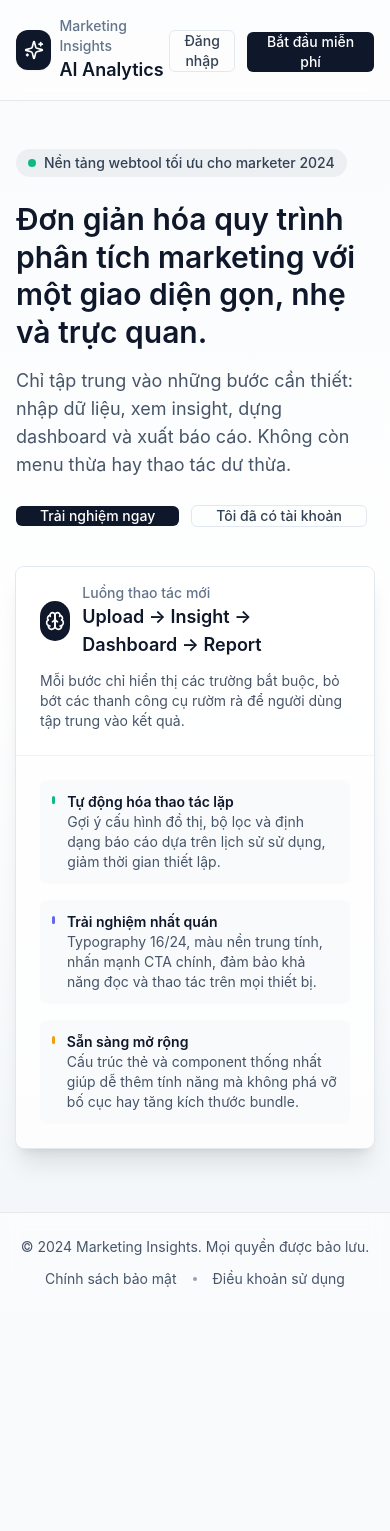
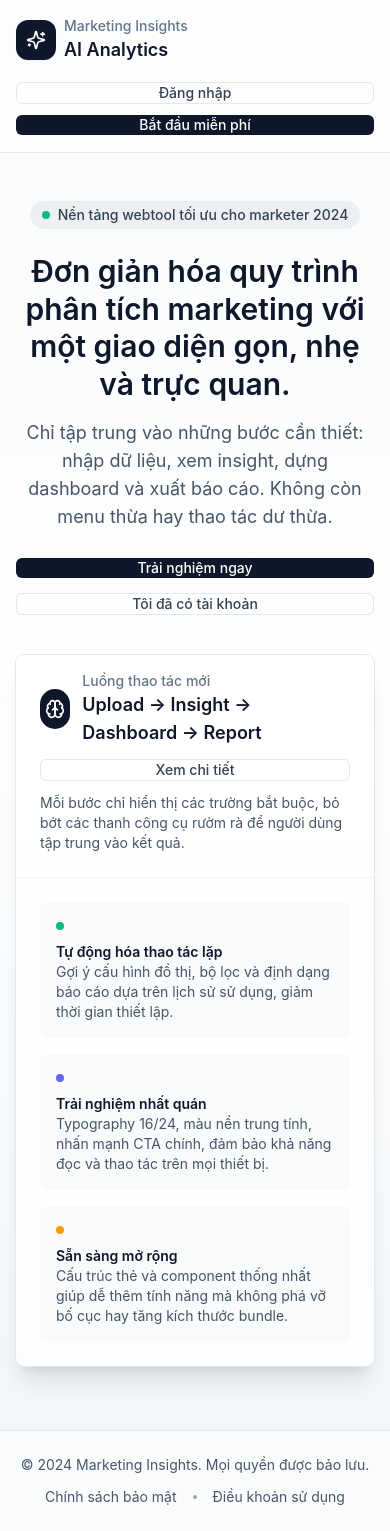
Before and after one commit to hana89088/double-T, a React (Vite) app: page / in a window 390 px wide. Before the commit the page ends 1313 px from the top, so only its background shows below. Built offline with nearby package versions, Linux system fonts and the light colour scheme; no server answers.

Commit message:
Improve home page responsiveness

```diff
--- a/src/pages/Home.tsx
+++ b/src/pages/Home.tsx
@@ -1,13 +1,13 @@
 import { Link } from "react-router-dom";
 import { Button } from "@/components/ui/button";
-import { Card, CardContent, CardHeader, CardTitle } from "@/components/ui/card";
+import { Card, CardContent, CardHeader } from "@/components/ui/card";
 import { Brain, Sparkles } from "lucide-react";
 
 export default function Home() {
   return (
     <div className="min-h-screen bg-gradient-to-b from-slate-50 via-white to-slate-100 text-slate-900">
       <header className="border-b bg-white/80 backdrop-blur supports-[backdrop-filter]:bg-white/60">
-        <div className="mx-auto flex max-w-6xl items-center justify-between px-4 py-4 sm:px-6 lg:px-8">
+        <div className="mx-auto flex max-w-6xl flex-col gap-4 px-4 py-4 sm:flex-row sm:items-center sm:justify-between sm:px-6 lg:px-8">
           <div className="flex items-center gap-2">
             <span className="inline-flex h-10 w-10 items-center justify-center rounded-xl bg-slate-900 text-white shadow-sm">
               <Sparkles className="h-5 w-5" />
@@ -17,14 +17,14 @@ export default function Home() {
               <p className="text-lg font-semibold text-slate-900">AI Analytics</p>
             </div>
           </div>
-          <div className="flex items-center gap-3">
-            <Link to="/login">
-              <Button variant="outline" className="border-slate-200 text-slate-700 hover:bg-slate-100">
+          <div className="flex flex-col gap-2 sm:flex-row sm:items-center sm:gap-3">
+            <Link to="/login" className="w-full sm:w-auto">
+              <Button variant="outline" className="w-full border-slate-200 text-slate-700 hover:bg-slate-100 sm:w-auto">
                 Đăng nhập
               </Button>
             </Link>
-            <Link to="/register">
-              <Button className="bg-slate-900 px-4 text-white hover:bg-slate-800">Bắt đầu miễn phí</Button>
+            <Link to="/register" className="w-full sm:w-auto">
+              <Button className="w-full bg-slate-900 px-4 text-white hover:bg-slate-800 sm:w-auto">Bắt đầu miễn phí</Button>
             </Link>
           </div>
         </div>
@@ -32,7 +32,7 @@ export default function Home() {
 
       <main className="mx-auto max-w-6xl px-4 pb-16 pt-12 sm:px-6 lg:px-8 lg:pb-24 lg:pt-16">
         <section className="grid gap-10 lg:grid-cols-[1.1fr,0.9fr] lg:items-center">
-          <div className="space-y-6">
+          <div className="space-y-6 text-center sm:text-left">
             <div className="inline-flex items-center gap-2 rounded-full bg-slate-900/5 px-3 py-1 text-sm font-medium text-slate-700">
               <span className="h-2 w-2 rounded-full bg-emerald-500" />
               Nền tảng webtool tối ưu cho marketer 2024
@@ -46,12 +46,12 @@ export default function Home() {
                 menu thừa hay thao tác dư thừa.
               </p>
             </div>
-            <div className="flex flex-wrap gap-3">
-              <Link to="/register">
-                <Button className="bg-slate-900 px-6 text-white hover:bg-slate-800">Trải nghiệm ngay</Button>
+            <div className="flex flex-col items-stretch justify-center gap-3 sm:flex-row sm:flex-wrap sm:items-center">
+              <Link to="/register" className="w-full sm:w-auto">
+                <Button className="w-full bg-slate-900 px-6 text-white hover:bg-slate-800 sm:w-auto">Trải nghiệm ngay</Button>
               </Link>
-              <Link to="/login">
-                <Button variant="outline" className="border-slate-200 px-6 text-slate-700 hover:bg-slate-100">
+              <Link to="/login" className="w-full sm:w-auto">
+                <Button variant="outline" className="w-full border-slate-200 px-6 text-slate-700 hover:bg-slate-100 sm:w-auto">
                   Tôi đã có tài khoản
                 </Button>
               </Link>
@@ -60,6 +60,7 @@ export default function Home() {
 
           <Card className="border-none bg-white/80 shadow-xl ring-1 ring-slate-200">
             <CardHeader className="space-y-3 border-b border-slate-100 pb-6">
+              <div className="flex flex-col gap-3 sm:flex-row sm:items-center sm:justify-between">
                 <div className="flex items-center gap-3">
                   <span className="inline-flex h-10 w-10 items-center justify-center rounded-full bg-slate-900 text-white">
                     <Brain className="h-5 w-5" />
@@ -69,32 +70,36 @@ export default function Home() {
                     <p className="text-lg font-semibold text-slate-900">Upload → Insight → Dashboard → Report</p>
                   </div>
                 </div>
+                <Button size="sm" variant="outline" className="w-full border-slate-200 text-slate-700 hover:bg-slate-100 sm:w-auto">
+                  Xem chi tiết
+                </Button>
+              </div>
               <p className="text-sm text-slate-600">
                 Mỗi bước chỉ hiển thị các trường bắt buộc, bỏ bớt các thanh công cụ rườm rà để người dùng tập trung vào kết quả.
               </p>
             </CardHeader>
             <CardContent className="space-y-4 pt-6">
-              <div className="flex items-start gap-3 rounded-lg bg-slate-50 p-3">
+              <div className="flex flex-col gap-3 rounded-lg bg-slate-50 p-4 sm:flex-row sm:items-start sm:p-3">
                 <div className="mt-1 h-2 w-2 rounded-full bg-emerald-500" />
-                <div>
+                <div className="text-left">
                   <p className="text-sm font-semibold text-slate-900">Tự động hóa thao tác lặp</p>
                   <p className="text-sm text-slate-600">
                     Gợi ý cấu hình đồ thị, bộ lọc và định dạng báo cáo dựa trên lịch sử sử dụng, giảm thời gian thiết lập.
                   </p>
                 </div>
               </div>
-              <div className="flex items-start gap-3 rounded-lg bg-slate-50 p-3">
+              <div className="flex flex-col gap-3 rounded-lg bg-slate-50 p-4 sm:flex-row sm:items-start sm:p-3">
                 <div className="mt-1 h-2 w-2 rounded-full bg-indigo-500" />
-                <div>
+                <div className="text-left">
                   <p className="text-sm font-semibold text-slate-900">Trải nghiệm nhất quán</p>
                   <p className="text-sm text-slate-600">
                     Typography 16/24, màu nền trung tính, nhấn mạnh CTA chính, đảm bảo khả năng đọc và thao tác trên mọi thiết bị.
                   </p>
                 </div>
               </div>
-              <div className="flex items-start gap-3 rounded-lg bg-slate-50 p-3">
+              <div className="flex flex-col gap-3 rounded-lg bg-slate-50 p-4 sm:flex-row sm:items-start sm:p-3">
                 <div className="mt-1 h-2 w-2 rounded-full bg-amber-500" />
-                <div>
+                <div className="text-left">
                   <p className="text-sm font-semibold text-slate-900">Sẵn sàng mở rộng</p>
                   <p className="text-sm text-slate-600">
                     Cấu trúc thẻ và component thống nhất giúp dễ thêm tính năng mà không phá vỡ bố cục hay tăng kích thước bundle.
```
Lines whose indentation alone changed are shown as unchanged.
